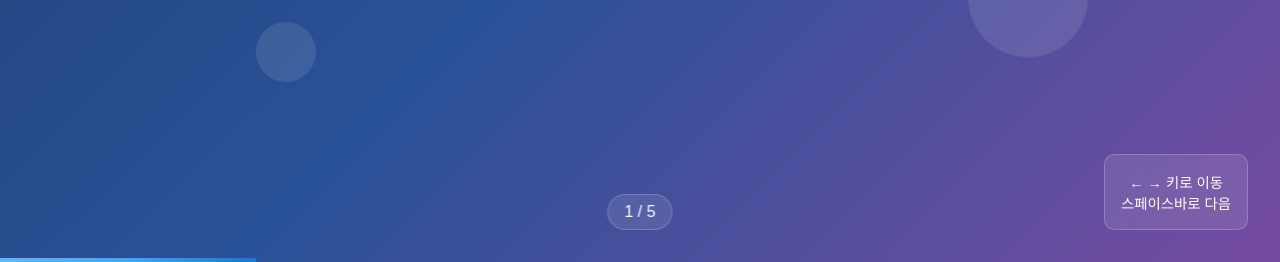
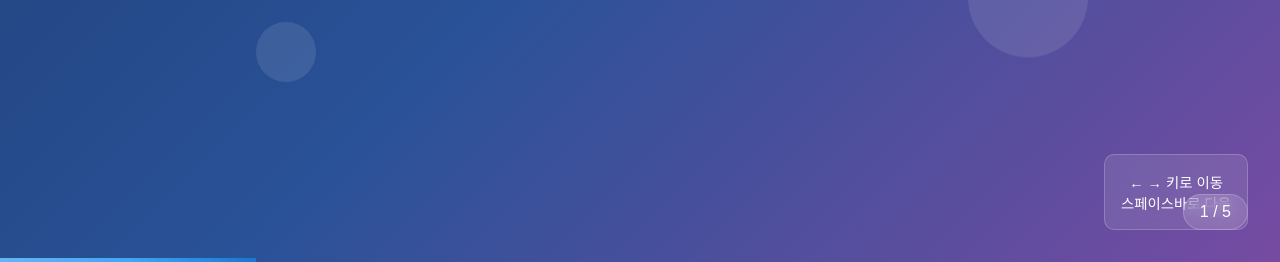
Before and after one commit to FCM-Chronicle/socialstudydd, a plain HTML site: page index.html in a window 1280 px wide. Shown: the part 538-800 px from the top of the page. Drawn offline with Linux system fonts and the light colour scheme.

Commit message:
Update index.html

```diff
--- a/index.html
+++ b/index.html
@@ -228,8 +228,7 @@
         .slide-counter {
             position: fixed;
             bottom: 2rem;
-            left: 50%;
-            transform: translateX(-50%);
+            right: 2rem;
             background: rgba(255, 255, 255, 0.1);
             padding: 0.5rem 1rem;
             border-radius: 20px;
@@ -336,7 +335,7 @@
                 <h2 class="slide-title">포스터 디자인</h2>
                 <div class="poster-layout">
                     <div class="poster-image">
-                        <img src="https://raw.githubusercontent.com/FCM-Chronicle/socialstudydd/main/picture.png" alt="송파에서 시작되는 미래 포스터" style="max-width: 100%; max-height: 60vh; border-radius: 15px; box-shadow: 0 20px 40px rgba(0,0,0,0.3);" onerror="this.src='./picture.png'">>>
+                        <img src="https://raw.githubusercontent.com/FCM-Chronicle/socialstudydd/main/picture.png" alt="송파에서 시작되는 미래 포스터" style="max-width: 100%; max-height: 60vh; border-radius: 15px; box-shadow: 0 20px 40px rgba(0,0,0,0.3);" onerror="this.src='./picture.png'">>>>
                     </div>
                     <div class="poster-description">
                         <p style="font-size: 1.6rem; line-height: 1.8; text-align: center; background: rgba(255, 255, 255, 0.1); padding: 2rem; border-radius: 15px; backdrop-filter: blur(10px); border: 1px solid rgba(255, 255, 255, 0.2);">
```
